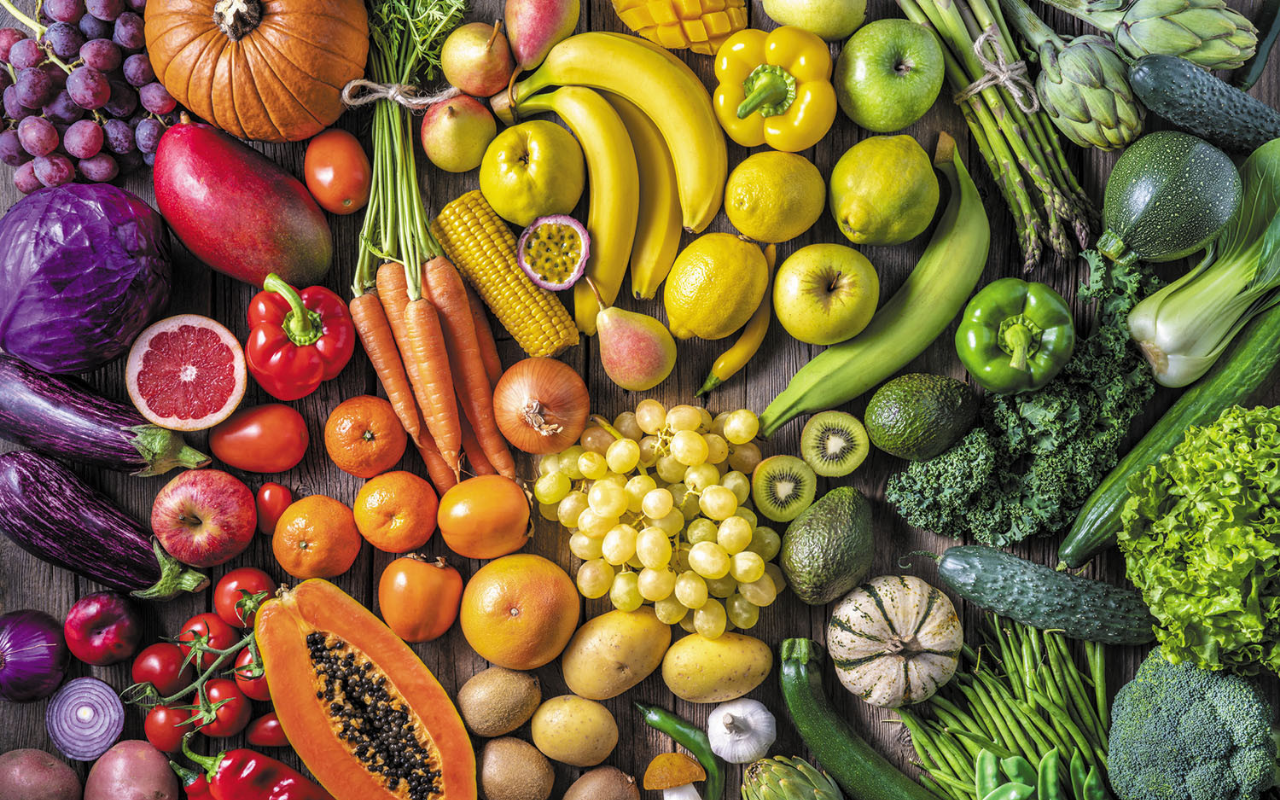
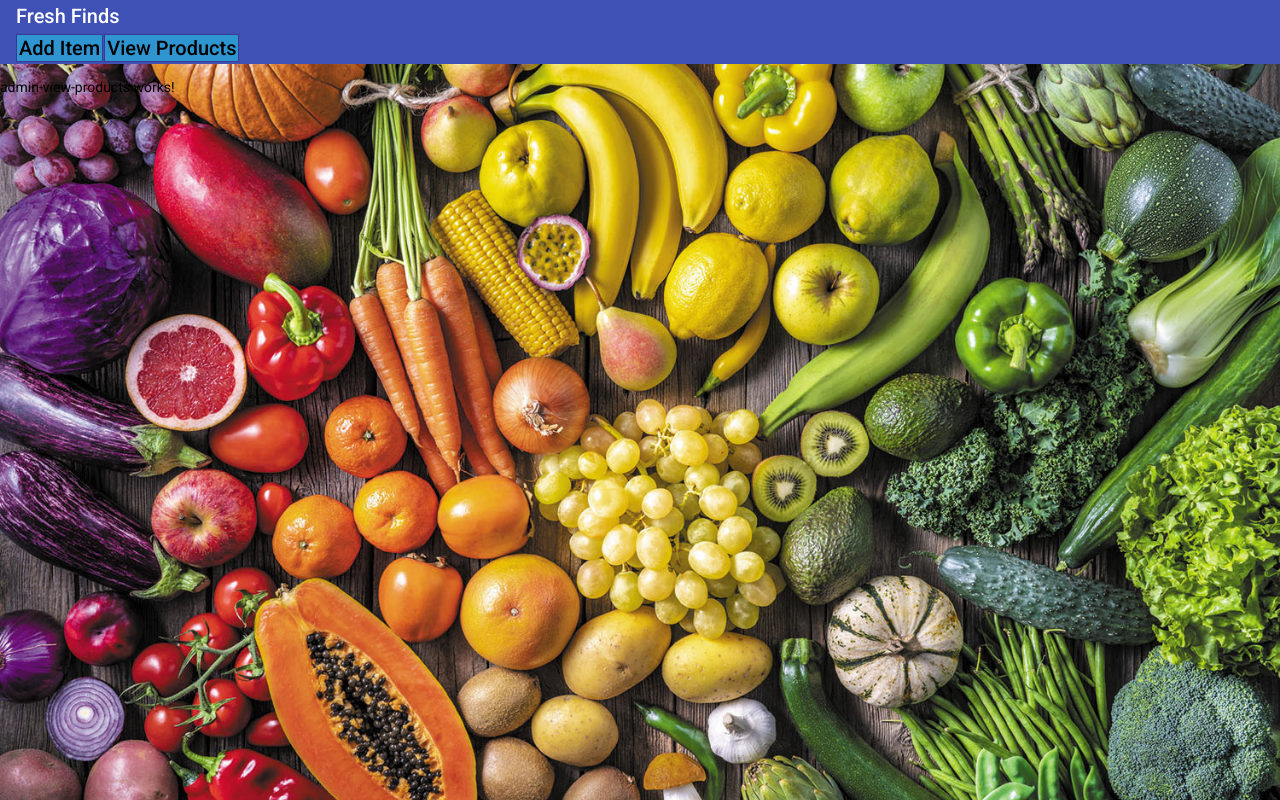
Before and after one commit to omkumbhar/vegetable-shop, an Angular app in the folder client/: page /admin/view-products in a window 1280 px wide. Before the commit this address led to /. Built offline with nearby package versions, Linux system fonts and the light colour scheme.

Commit message:
Added view product component

```diff
--- a/client/src/app/Components/admin-components/components/admin-nav/admin-nav.component.html
+++ b/client/src/app/Components/admin-components/components/admin-nav/admin-nav.component.html
@@ -6,7 +6,7 @@
   <mat-toolbar-row>
     <div>
       <a class="links button" href="admin/add-item">Add Item</a>
-      <a class="links button" href="#listview">View Products</a>
+      <a class="links button" href="admin/view-products">View Products</a>
     </div>
   </mat-toolbar-row>
 </mat-toolbar>
--- /dev/null
+++ b/client/src/app/Components/admin-components/components/admin-view-products/admin-view-products.component.html
@@ -0,0 +1 @@
+<p>admin-view-products works!</p>
--- /dev/null
+++ b/client/src/app/Components/admin-components/components/admin-view-products/admin-view-products.component.ts
@@ -0,0 +1,15 @@
+import { Component, OnInit } from '@angular/core';
+
+@Component({
+  selector: 'app-admin-view-products',
+  templateUrl: './admin-view-products.component.html',
+  styleUrls: ['./admin-view-products.component.css']
+})
+export class AdminViewProductsComponent implements OnInit {
+
+  constructor() { }
+
+  ngOnInit(): void {
+  }
+
+}
--- a/client/src/app/app-routing.module.ts
+++ b/client/src/app/app-routing.module.ts
@@ -3,6 +3,7 @@ import { RouterModule, Routes } from '@angular/router';
 import { AdminFormComponent } from 'src/app/Components/admin-components/components/admin-form/admin-form.component';
 import { LoginFormComponent } from 'src/app/Components/login-form/login-form.component';
 import { AdminHomeComponent } from 'src/app/Components/admin-components/components/admin-home/admin-home.component';
+import { AdminViewProductsComponent } from 'src/app/Components/admin-components/components/admin-view-products/admin-view-products.component';
 
 const routes: Routes = [
   { path: '', component: LoginFormComponent },
@@ -12,6 +13,7 @@ const routes: Routes = [
     children: [
       { path: '', redirectTo: 'add-item', pathMatch: 'full' },
       { path: 'add-item', component: AdminFormComponent },
+      { path: 'view-products', component: AdminViewProductsComponent },
     ],
   },
 ];
@@ -25,4 +27,5 @@ export const routingComponents = [
   AdminFormComponent,
   LoginFormComponent,
   AdminHomeComponent,
+  AdminViewProductsComponent
 ];
```
Also changed, not shown: client/src/app/Components/admin-components/components/admin-view-products/admin-view-products.component.css (added), 1 other file (tests, documents, lock files or other folders).
